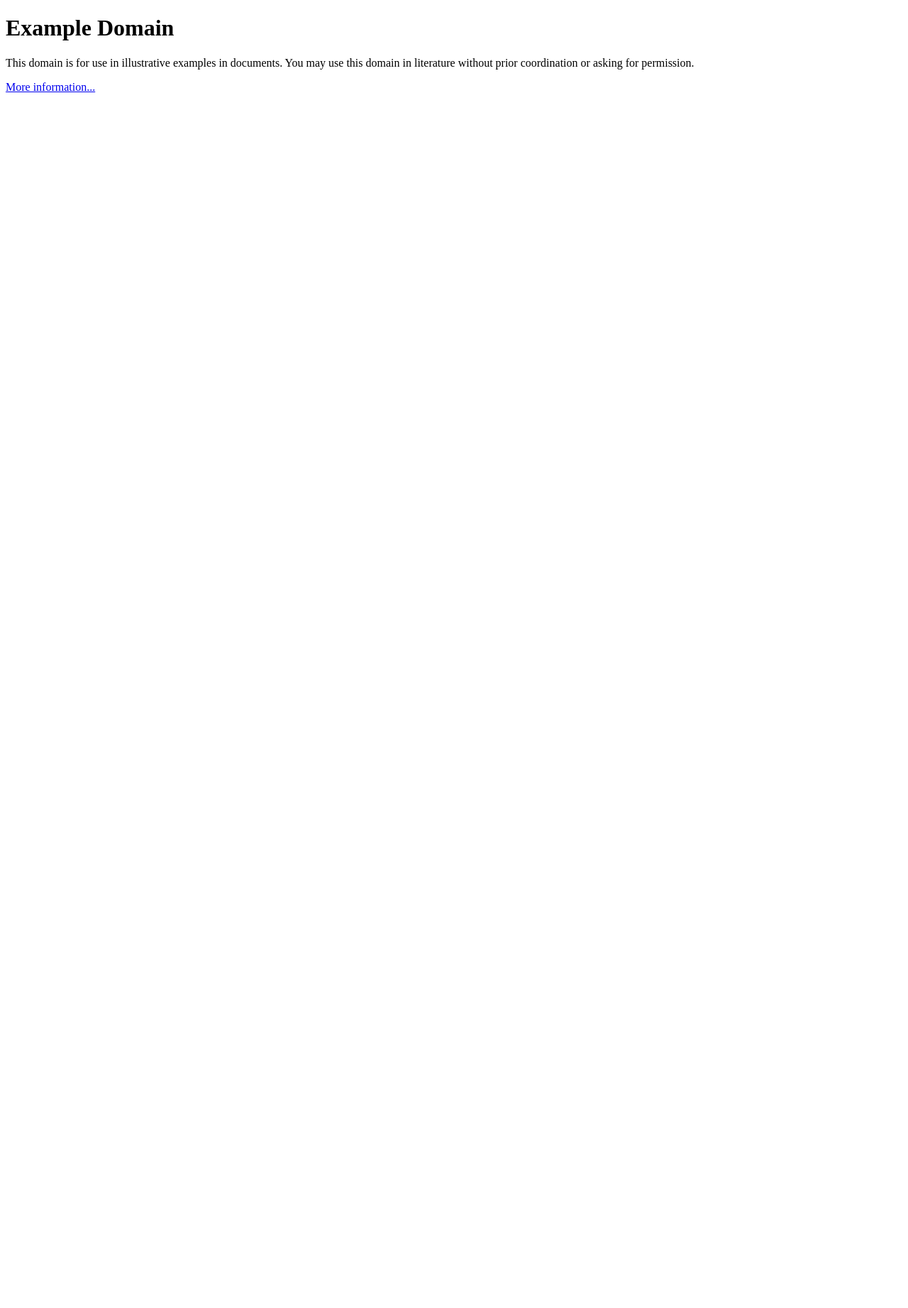
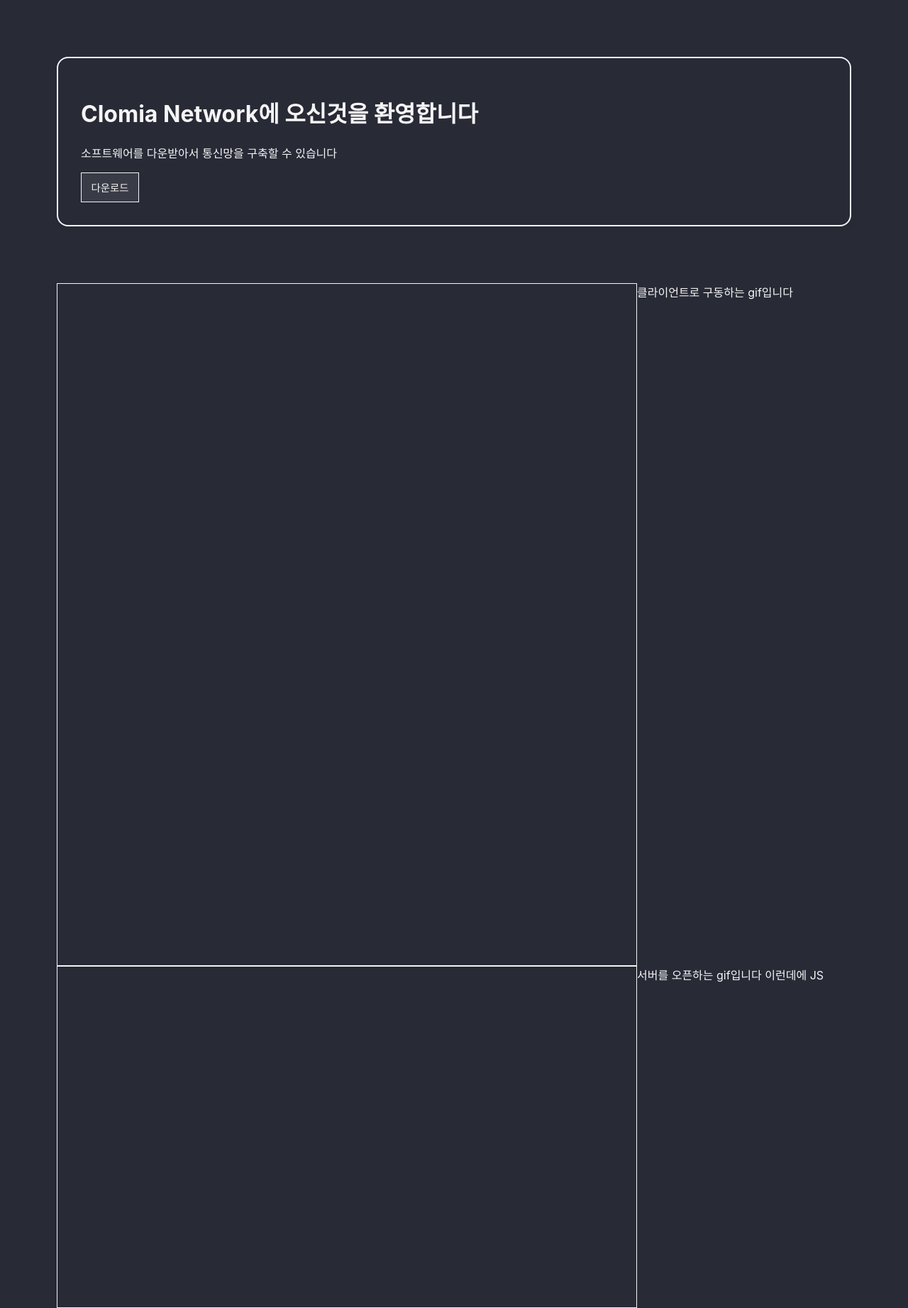
Before and after one commit to clomia/Clomia-Network, a Python web app: template server/templates/main/main.html in a window 1280 px wide. Shown: the whole page at 71% size. Before the commit the page ends 130 px from the top, so only its background shows below. Run offline with Jinja, Linux system fonts and the light colour scheme; the template is opened without the code that fills it, so the values that code supplies are empty.

Commit message:
템플릿 적용 실험 성공

```diff
--- a/server/templates/main/main.css
+++ b/server/templates/main/main.css
@@ -1,26 +1,57 @@
 body {
-    background-color: #f0f0f2;
+    background-color: #282a36;
     margin: 0;
-    padding: 0;
+    padding: 0 10vmin;
     font-family: -apple-system, system-ui, BlinkMacSystemFont, "Segoe UI", "Open Sans", "Helvetica Neue", Helvetica, Arial, sans-serif;
-
+    color: whitesmoke;
+}
+/* #5777ff */
+.hello {
+    margin: 5em auto;
+    padding: 2em;
+    border-radius: 1em;
+    box-shadow: 2px 3px 7px 2px rgba(0, 0, 0, 0.02);
+    border: 2px solid whitesmoke;
 }
 
-div {
-    width: 600px;
-    margin: 5em auto;
-    padding: 2em;
-    background-color: #fdfdff;
-    border-radius: 0.5em;
-    box-shadow: 2px 3px 7px 2px rgba(0, 0, 0, 0.02);
+.btn {
+    width: 10vmin;
+    height: 5vmin;
+    display: flex;
+    justify-content: center;
+    align-items: center;
+    border: whitesmoke solid 0.6px;
+    color: whitesmoke;
+    background-color: rgba(255, 255, 255, 0.08);
+    font-size: 1.8vmin;
 }
+
+
+.gif {
+    display: flex;
+    flex-wrap: wrap-reverse;
+}
+
+.gif__server {
+    width: 102vmin;
+    height: 60vmin;
+    border: 1px solid whitesmoke;
+}
+
+.gif__client{
+    width: 102vmin;
+    height: 120vmin;
+    border: 1px solid whitesmoke;
+}
+
+
+
+
 
 a:link,
 a:visited {
-    color: #38488f;
     text-decoration: none;
 }
-
 @media (max-width: 700px) {
     div {
         margin: 0 auto;
--- a/server/templates/main/main.html
+++ b/server/templates/main/main.html
@@ -7,22 +7,26 @@
     <meta charset="utf-8" />
     <meta http-equiv="Content-type" content="text/html; charset=utf-8" />
     <meta name="viewport" content="width=device-width, initial-scale=1" />
-    <link rel="apple-touch-icon" sizes="180x180" href="/apple-touch-icon.png">
-    <link rel="icon" type="image/png" sizes="32x32" href="/favicon-32x32.png">
-    <link rel="icon" type="image/png" sizes="16x16" href="/favicon-16x16.png">
-    <link rel="manifest" href="/site.webmanifest">
-    <link rel="mask-icon" href="/safari-pinned-tab.svg" color="#5bbad5">
-    <meta name="msapplication-TileColor" content="#da532c">
-    <meta name="theme-color" content="#ffffff">
+    <link rel="shortcut icon" href="https://raw.githubusercontent.com/clomia/Chatting-Space/master/img/favicon-red.ico"
+        type="image/x-icon">
+    <link rel="stylesheet" href="main.css">
 </head>
 
 <body>
-    <div>
-        <h1>Example Domain</h1>
-        <p>This domain is for use in illustrative examples in documents. You may use this
-            domain in literature without prior coordination or asking for permission.</p>
-        <p><a href="https://www.iana.org/domains/example">More information...</a></p>
+    <div class="hello">
+        <h1>Clomia Network에 오신것을 환영합니다</h1>
+        <p>소프트웨어를 다운받아서 통신망을 구축할 수 있습니다</p>
+        <a href="https://www.iana.org/domains/example">
+            <div class="btn">다운로드</div>
+        </a>
     </div>
+    <div class="gif">
+        <div class="gif__server"></div>
+        <div class="gif__info">서버를 오픈하는 gif입니다 이런데에 JS</div>
+        <div class="gif__client"></div>
+        <div class="gif__info">클라이언트로 구동하는 gif입니다</div>
+    </div>
+    <script src="main.js"></script>
 </body>
 
 </html>
```
